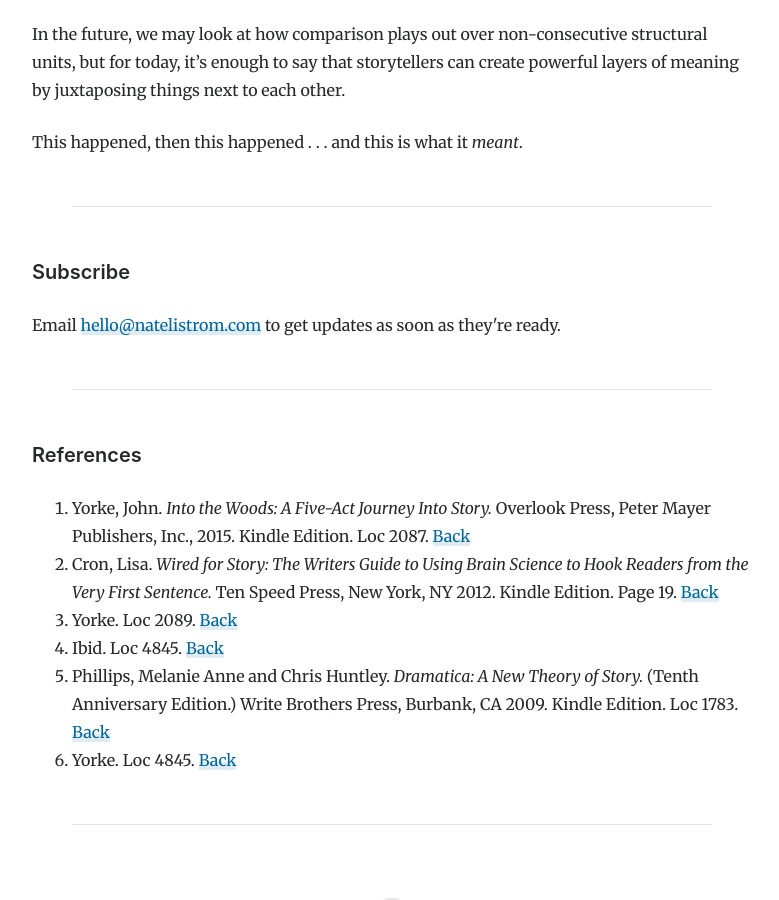
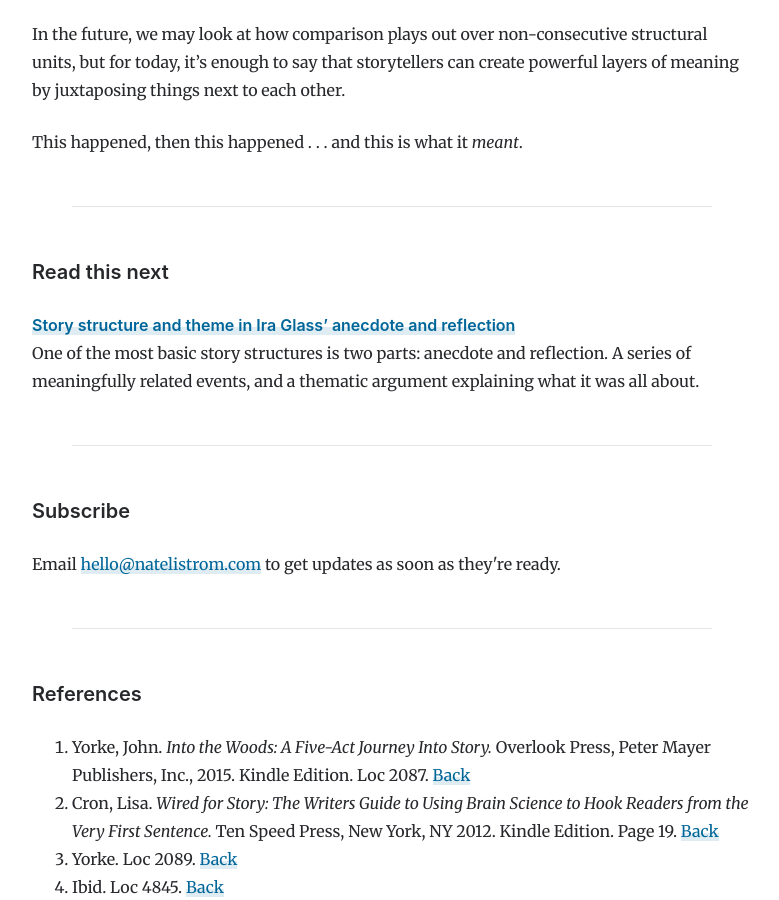
Before and after one commit to natelistrom/natelistrom.github.io, a Jekyll site: the page built from _posts/2022-12-19-comparison-creates-meaning.md, in a window 1280 px wide and 900 px high, scrolled down 6492 px. Shown: the whole window, without its empty margins (248-1027 px from the left). Built offline with Jekyll 4.4.1, drawn with Linux system fonts in a browser that asks for light colours.

Commit message:
Add read this next section to comparison post

```diff
--- a/_posts/2022-12-19-comparison-creates-meaning.md
+++ b/_posts/2022-12-19-comparison-creates-meaning.md
@@ -130,3 +130,10 @@ Story structure is rich and varied, and there are as many different techniques a
 In the future, we may look at how comparison plays out over non-consecutive structural units, but for today, it's enough to say that storytellers can create powerful layers of meaning by juxtaposing things next to each other.
 
 This happened, then this happened . . . and this is what it _meant_.
+
+---
+
+#### Read this next
+
+**[Story structure and theme in Ira Glass' anecdote and reflection]({% post_url 2022-12-07-anecdote-reflection %})**
+<br />One of the most basic story structures is two parts: anecdote and reflection. A series of meaningfully related events, and a thematic argument explaining what it was all about.
```
